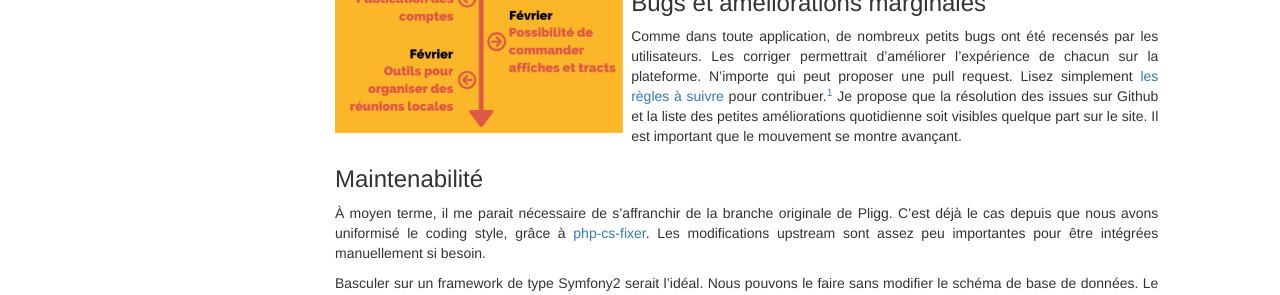
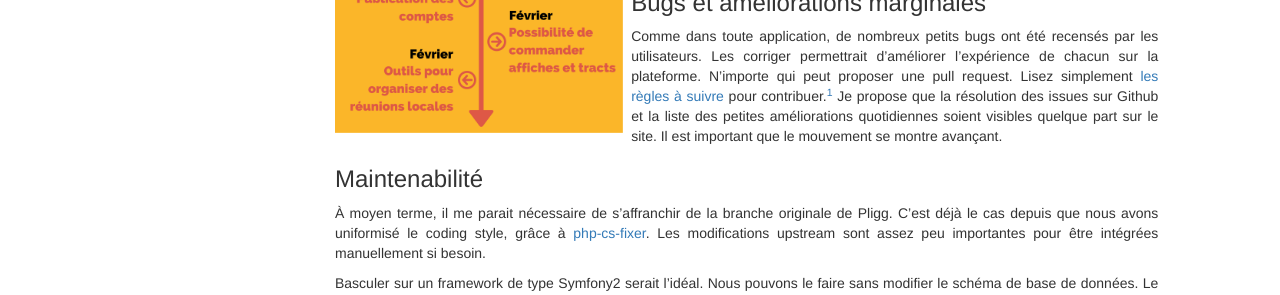
Before and after one commit to guillaumerobin/guillaumerobin.github.io, a Jekyll site: the page built from _posts/2015-01-28-a-nos-claviers-il-faut-coder.md, in a window 1280 px wide. Shown: the part 1433-1728 px from the top of the page. Built offline with Jekyll 4.4.1, drawn with Linux system fonts in a browser that asks for light colours; nearby versions of some CDN libraries.

Commit message:
orthographe dans article il-faut-coder

```diff
--- a/_posts/2015-01-28-a-nos-claviers-il-faut-coder.md
+++ b/_posts/2015-01-28-a-nos-claviers-il-faut-coder.md
@@ -106,7 +106,7 @@ plateforme. N'importe qui peut proposer une pull request. Lisez simplement [les
 règles à
 suivre](https://github.com/m6r/nouslepeuple/blob/master/CONTRIBUTING.md) pour
 contribuer.[^github] Je propose que la résolution des issues sur Github et la
-liste des petites améliorations quotidienne soit visibles quelque part sur le
+liste des petites améliorations quotidiennes soient visibles quelque part sur le
 site. Il est important que le mouvement se montre avançant.
 
 ### Maintenabilité
```
